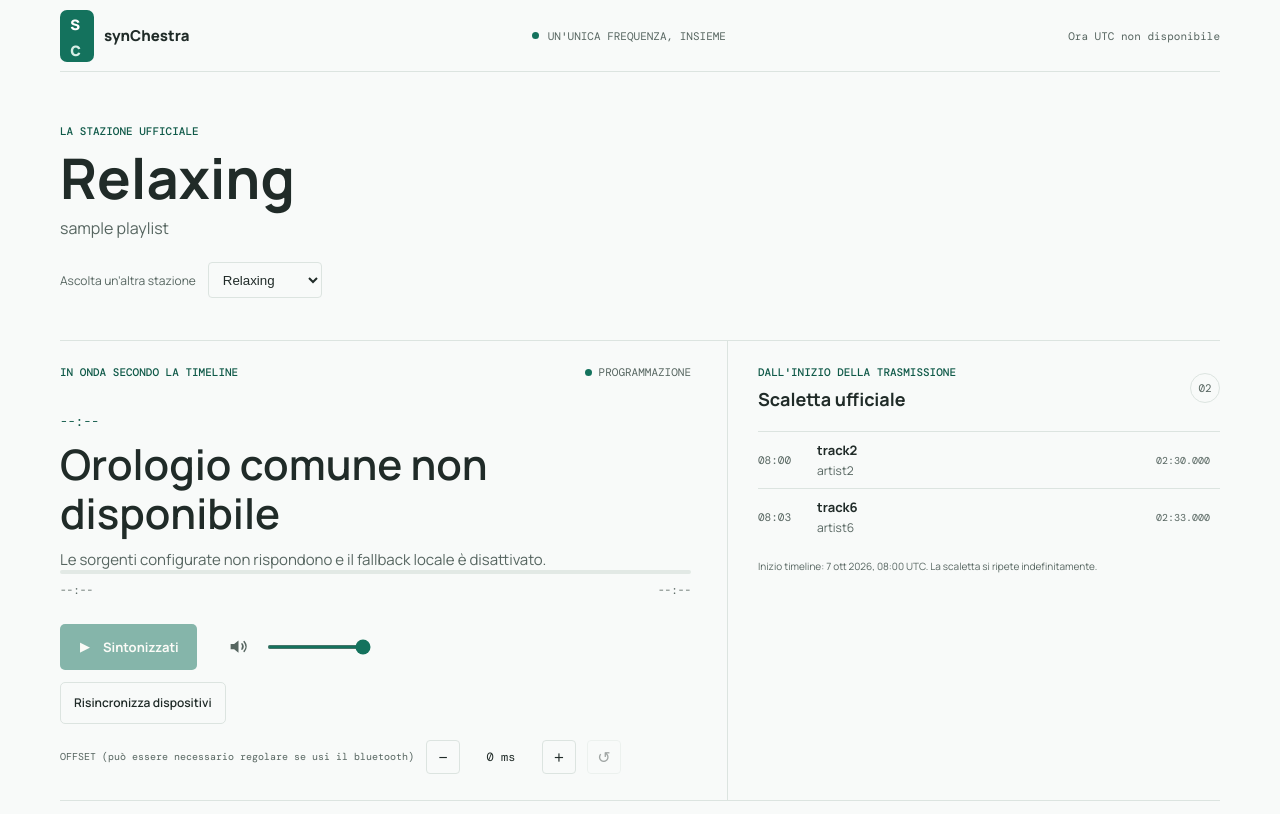
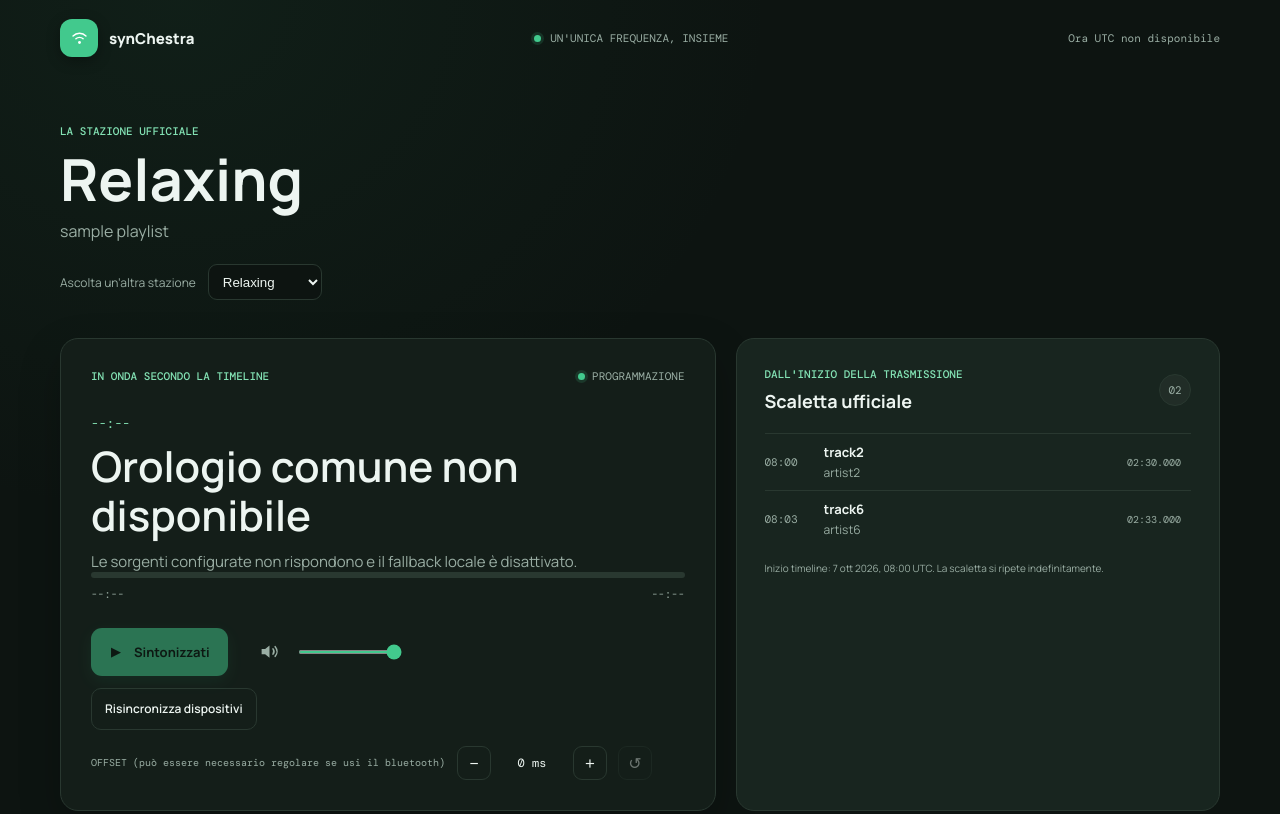
Before and after one commit to interestingStuffs/syncRadio, a plain HTML site: page index.html in a window 1280 px wide. Shown: the top 814 px of the page. Drawn offline with nearby package versions, Linux system fonts and the light colour scheme; no server answers.

Commit message:
renewed style

```diff
--- a/index.html
+++ b/index.html
@@ -3,7 +3,7 @@
   <head>
     <meta charset="utf-8">
     <meta name="viewport" content="width=device-width, initial-scale=1">
-    <meta name="theme-color" content="#f5f3eb">
+    <meta name="theme-color" content="#0d1411">
     <meta name="description" content="Ascolta la stazione radio ufficiale, sincronizzata per tutti.">
     <title>synChestra | Radio condivisa</title>
     <link rel="icon" type="image/svg+xml" href="./favicon.svg">
@@ -13,7 +13,12 @@
   <body>
     <header class="topbar">
       <a class="wordmark" href="./" aria-label="synChestra, pagina iniziale">
-        <span class="wordmark-icon" aria-hidden="true">s<span>c</span></span>
+        <span class="wordmark-icon" aria-hidden="true">
+          <svg viewBox="0 0 64 64" focusable="false">
+            <circle cx="32" cy="43" r="4"></circle>
+            <path d="M22 33a14 14 0 0 1 20 0M14 25a25 25 0 0 1 36 0"></path>
+          </svg>
+        </span>
         <span>synChestra</span>
       </a>
       <div class="broadcast-label"><span class="live-dot"></span> UN'UNICA FREQUENZA, INSIEME</div>
--- a/styles.css
+++ b/styles.css
@@ -1,15 +1,21 @@
 @import url('https://fonts.googleapis.com/css2?family=DM+Mono:wght@400;500&family=Manrope:wght@400;500;600;700;800&display=swap');
 
 :root {
-  color-scheme: light;
-  --paper: #f8faf9;
-  --ink: #202b28;
-  --muted: #566560;
-  --line: #dce4e0;
-  --accent: #14725d;
-  --accent-dark: #105a49;
-  --lime: #e4f1ec;
-  --panel: #f0f4f2;
+  color-scheme: dark;
+  --paper: #0d1411;
+  --ink: #edf5f1;
+  --muted: #9aaea4;
+  --line: #293830;
+  --accent: #42c98d;
+  --accent-dark: #83e2b4;
+  --lime: #1a2b23;
+  --panel: #141e19;
+  --panel-soft: #18251f;
+  --focus: #76e0ae;
+  --good: #80d9a8;
+  --warning: #edbd70;
+  --danger: #f08d82;
+  --shadow: 0 16px 42px rgb(0 0 0 / 22%);
   --mono: 'DM Mono', 'Courier New', monospace;
   --sans: 'Manrope', 'Segoe UI', sans-serif;
 }
@@ -19,7 +25,9 @@
 body {
   margin: 0;
   min-width: 320px;
-  background: var(--paper);
+  background:
+    radial-gradient(ellipse at 14% 0%, rgb(39 104 72 / 13%), transparent 38%),
+    var(--paper);
   color: var(--ink);
   font-family: var(--sans);
   -webkit-font-smoothing: antialiased;
@@ -34,18 +42,17 @@ button, input { font: inherit; }
 }
 
 .topbar {
-  min-height: 72px;
+  min-height: 76px;
   display: flex;
   align-items: center;
   justify-content: space-between;
-  border-bottom: 1px solid var(--line);
   gap: 18px;
 }
 
 .wordmark {
   display: inline-flex;
   align-items: center;
-  gap: 10px;
+  gap: 11px;
   color: var(--ink);
   text-decoration: none;
   font-size: 15px;
@@ -54,20 +61,17 @@ button, input { font: inherit; }
 
 .wordmark-icon {
   display: grid;
-  width: 34px;
+  width: 38px;
   aspect-ratio: 1;
   place-content: center;
-  border-radius: 7px;
+  border-radius: 12px;
   background: var(--accent);
   color: white;
-  font-family: var(--sans);
-  font-size: 19px;
-  font-weight: 700;
-  letter-spacing: 0;
-  padding-right: 3px;
+  box-shadow: 0 4px 14px rgb(0 0 0 / 30%);
 }
 
-.wordmark-icon span { color: #d6eee5; }
+.wordmark-icon svg { width: 23px; height: 23px; fill: currentColor; }
+.wordmark-icon svg path { fill: none; stroke: currentColor; stroke-linecap: round; stroke-width: 4; }
 
 .broadcast-label, .clock-label, .eyebrow, .on-air-indicator, .schedule-count, .page-footer > span:last-child {
   font-family: var(--mono);
@@ -88,11 +92,12 @@ button, input { font: inherit; }
   height: 7px;
   border-radius: 50%;
   background: var(--accent);
+  box-shadow: 0 0 0 3px rgb(66 201 141 / 15%);
 }
 
 .clock-label { color: var(--muted); font-variant-numeric: tabular-nums; }
 
-main { padding-top: 52px; }
+main { padding-top: 48px; }
 
 .station-intro { max-width: 790px; }
 
@@ -105,7 +110,7 @@ main { padding-top: 52px; }
 
 .station-intro h1 {
   margin: 10px 0 8px;
-  font-size: 56px;
+  font-size: clamp(40px, 5vw, 58px);
   font-weight: 700;
   line-height: 1.08;
   overflow-wrap: anywhere;
@@ -134,21 +139,27 @@ main { padding-top: 52px; }
   min-height: 36px;
   padding: 0 30px 0 10px;
   border: 1px solid var(--line);
-  border-radius: 4px;
+  border-radius: 9px;
   background: var(--paper);
   color: var(--ink);
 }
-.station-switcher select:focus-visible { outline: 3px solid #80b9a6; outline-offset: 3px; }
+.station-switcher select:focus-visible { outline: 3px solid var(--focus); outline-offset: 3px; }
 
 .listening-layout {
   display: grid;
   grid-template-columns: minmax(0, 1.15fr) minmax(310px, 0.85fr);
-  margin-top: 42px;
-  border-top: 1px solid var(--line);
-  border-bottom: 1px solid var(--line);
+  gap: 20px;
+  margin-top: 38px;
 }
 
-.now-panel { padding: 24px 36px 26px 0; }
+.now-panel {
+  min-width: 0;
+  padding: 30px;
+  border: 1px solid var(--line);
+  border-radius: 18px;
+  background: var(--panel);
+  box-shadow: var(--shadow);
+}
 
 .panel-heading, .schedule-heading {
   display: flex;
@@ -165,9 +176,9 @@ main { padding-top: 52px; }
   white-space: nowrap;
 }
 
-.on-air-indicator.is-playing span { background: #4b7c3b; }
+.on-air-indicator.is-playing span { background: var(--good); }
 
-.track-info { min-height: 174px; padding-top: 34px; }
+.track-info { min-height: 174px; padding-top: 32px; }
 
 .track-time {
   margin: 0 0 10px;
@@ -179,7 +190,7 @@ main { padding-top: 52px; }
 .track-info h2 {
   max-width: 620px;
   margin: 0;
-  font-size: 42px;
+  font-size: clamp(32px, 3.6vw, 42px);
   font-weight: 600;
   line-height: 1.16;
   overflow-wrap: anywhere;
@@ -187,7 +198,7 @@ main { padding-top: 52px; }
 
 .track-artist { margin: 11px 0 0; color: var(--muted); font-size: 15px; }
 
-.progress-track { height: 4px; overflow: hidden; border-radius: 2px; background: #e2e9e5; }
+.progress-track { height: 6px; overflow: hidden; border-radius: 99px; background: #293830; }
 .progress-track span { display: block; width: 0; height: 100%; border-radius: inherit; background: var(--accent); transition: width 0.5s linear; }
 .track-timing { display: flex; justify-content: space-between; margin-top: 9px; color: var(--muted); font: 11px var(--mono); }
 
@@ -195,23 +206,24 @@ main { padding-top: 52px; }
 
 .tune-button {
   display: inline-flex;
-  min-height: 46px;
+  min-height: 48px;
   align-items: center;
   justify-content: center;
   gap: 12px;
   padding: 0 18px;
   border: 0;
-  border-radius: 5px;
+  border-radius: 11px;
   background: var(--accent);
-  color: #fffdf6;
+  color: #07140d;
   cursor: pointer;
   font-size: 13px;
   font-weight: 700;
-  transition: background-color 160ms ease;
+  box-shadow: 0 5px 16px rgb(40 185 122 / 18%);
+  transition: background-color 160ms ease, transform 160ms ease;
 }
 
-.tune-button:hover:not(:disabled) { background: var(--accent-dark); }
-.tune-button:focus-visible, .sync-reset-button:focus-visible, input:focus-visible { outline: 3px solid #80b9a6; outline-offset: 3px; }
+.tune-button:hover:not(:disabled) { background: var(--accent-dark); transform: translateY(-1px); }
+.tune-button:focus-visible, .sync-reset-button:focus-visible, input:focus-visible { outline: 3px solid var(--focus); outline-offset: 3px; }
 .tune-button:disabled { cursor: not-allowed; opacity: 0.5; }
 .button-icon { width: 13px; text-align: center; font-size: 12px; }
 .tune-button.is-loading .button-icon {
@@ -231,7 +243,7 @@ main { padding-top: 52px; }
   min-height: 42px;
   padding: 0 13px;
   border: 1px solid var(--line);
-  border-radius: 5px;
+  border-radius: 10px;
   background: transparent;
   color: var(--ink);
   cursor: pointer;
@@ -259,7 +271,7 @@ main { padding-top: 52px; }
   cursor: pointer;
 }
 .volume-toggle:hover { color: var(--accent-dark); }
-.volume-toggle:focus-visible { outline: 3px solid #80b9a6; outline-offset: 2px; }
+.volume-toggle:focus-visible { outline: 3px solid var(--focus); outline-offset: 2px; }
 .volume-icon { width: 21px; height: 21px; fill: none; stroke: currentColor; stroke-linecap: round; stroke-linejoin: round; stroke-width: 1.8; }
 .volume-icon > path:first-child { fill: currentColor; stroke: none; }
 .volume-muted { display: none; }
@@ -271,30 +283,30 @@ main { padding-top: 52px; }
 .playback-offset[hidden] { display: none; }
 .offset-label { margin-right: 4px; font: 10px var(--mono); }
 .playback-offset output { min-width: 66px; color: var(--ink); font: 12px var(--mono); font-variant-numeric: tabular-nums; text-align: center; }
-.offset-button, .offset-reset { display: grid; width: 34px; height: 34px; place-items: center; padding: 0; border: 1px solid var(--line); border-radius: 4px; background: transparent; color: var(--ink); cursor: pointer; }
+.offset-button, .offset-reset { display: grid; width: 34px; height: 34px; place-items: center; padding: 0; border: 1px solid var(--line); border-radius: 9px; background: transparent; color: var(--ink); cursor: pointer; }
 .offset-button { font-size: 18px; }
 .offset-reset { margin-left: 3px; font-size: 16px; }
 .offset-button:hover:not(:disabled), .offset-reset:hover:not(:disabled) { border-color: var(--accent); color: var(--accent-dark); }
-.offset-button:focus-visible, .offset-reset:focus-visible { outline: 3px solid #80b9a6; outline-offset: 2px; }
+.offset-button:focus-visible, .offset-reset:focus-visible { outline: 3px solid var(--focus); outline-offset: 2px; }
 .offset-button:disabled, .offset-reset:disabled { cursor: not-allowed; opacity: 0.4; }
 
 .offset-calibration { margin-top: 12px; color: var(--muted); font-size: 12px; }
 .offset-calibration summary { width: fit-content; cursor: pointer; color: var(--accent-dark); }
-.offset-calibration summary:focus-visible, .calibration-button:focus-visible { outline: 3px solid #80b9a6; outline-offset: 3px; }
+.offset-calibration summary:focus-visible, .calibration-button:focus-visible { outline: 3px solid var(--focus); outline-offset: 3px; }
 .calibration-content { max-width: 440px; padding: 8px 0 0; }
 .calibration-content > p { margin: 0 0 10px; line-height: 1.5; }
 .calibration-cue { display: flex; min-height: 26px; align-items: center; gap: 9px; margin: 10px 0; font: 11px var(--mono); }
-.calibration-step { width: 6px; height: 6px; flex: 0 0 auto; border-radius: 50%; background: #c3d2cc; transition: background-color 80ms ease, transform 80ms ease; }
+.calibration-step { width: 6px; height: 6px; flex: 0 0 auto; border-radius: 50%; background: #52665c; transition: background-color 80ms ease, transform 80ms ease; }
 .calibration-step.is-active { transform: scale(1.35); background: var(--accent); }
 .calibration-flash { width: 16px; height: 16px; flex: 0 0 auto; border: 1px solid var(--accent); border-radius: 50%; background: var(--accent); opacity: 0.2; transition: opacity 900ms ease-out, box-shadow 900ms ease-out; }
-.calibration-flash.is-active { opacity: 1; box-shadow: 0 0 0 4px #14725d26; transition: none; }
+.calibration-flash.is-active { opacity: 1; box-shadow: 0 0 0 4px rgb(66 201 141 / 20%); transition: none; }
 .calibration-controls { display: flex; flex-wrap: wrap; gap: 7px; }
-.calibration-button { min-height: 34px; padding: 0 10px; border: 1px solid var(--line); border-radius: 4px; background: transparent; color: var(--ink); cursor: pointer; font-size: 11px; }
+.calibration-button { min-height: 34px; padding: 0 10px; border: 1px solid var(--line); border-radius: 9px; background: transparent; color: var(--ink); cursor: pointer; font-size: 11px; }
 .calibration-button:hover:not(:disabled) { border-color: var(--accent); color: var(--accent-dark); }
 .calibration-button:disabled { cursor: not-allowed; opacity: 0.45; }
 .calibration-status { margin: 9px 0 0 !important; color: var(--muted); font-size: 11px; }
 
-.player-error, .configuration-error { margin: 15px 0 0; color: var(--accent-dark); font-size: 12px; line-height: 1.55; }
+.player-error, .configuration-error { margin: 15px 0 0; color: var(--danger); font-size: 12px; line-height: 1.55; }
 
 .sync-status {
   display: flex;
@@ -308,14 +320,16 @@ main { padding-top: 52px; }
   line-height: 1.5;
 }
 
-.sync-icon { color: #4b7c3b; font-size: 14px; }
-.sync-status.is-fallback, .sync-status.is-error { color: var(--accent-dark); }
-.sync-status.is-fallback .sync-icon, .sync-status.is-error .sync-icon { color: var(--accent); }
+.sync-icon { color: var(--good); font-size: 14px; }
+.sync-status.is-fallback { color: var(--warning); }
+.sync-status.is-error { color: var(--danger); }
+.sync-status.is-fallback .sync-icon { color: var(--warning); }
+.sync-status.is-error .sync-icon { color: var(--danger); }
 
-.sync-diagnostics { margin-top: 16px; border-top: 1px solid var(--line); }
+.sync-diagnostics { margin-top: 16px; border: 1px solid var(--line); border-radius: 14px; padding-inline: 18px; background: var(--panel); }
 .diagnostics-heading { display: flex; min-height: 62px; align-items: center; justify-content: space-between; gap: 12px; padding: 12px 0; cursor: pointer; list-style: none; }
 .diagnostics-heading::-webkit-details-marker { display: none; }
-.diagnostics-heading:focus-visible { outline: 3px solid #80b9a6; outline-offset: 3px; }
+.diagnostics-heading:focus-visible { outline: 3px solid var(--focus); outline-offset: 3px; }
 .diagnostics-copy { display: grid; gap: 5px; }
 .diagnostics-title { color: var(--ink); font-size: 15px; font-weight: 700; }
 .diagnostics-summary-meta { display: flex; flex: 0 0 auto; align-items: center; gap: 10px; }
@@ -323,9 +337,9 @@ main { padding-top: 52px; }
 .sync-diagnostics[open] .diagnostics-chevron { transform: rotate(225deg) translate(-2px, -1px); }
 .sync-diagnostics .sync-status { margin-top: 0; }
 .diagnostics-state { flex: 0 0 auto; padding: 5px 8px; border: 1px solid var(--line); color: var(--muted); font: 11px var(--mono); }
-.diagnostics-state.is-good { border-color: #91a879; color: #426233; }
-.diagnostics-state.is-warning { border-color: #d7aa63; color: #87531e; }
-.diagnostics-state.is-bad { border-color: #d9907e; color: var(--accent-dark); }
+.diagnostics-state.is-good { border-color: #49785d; color: var(--good); }
+.diagnostics-state.is-warning { border-color: #8b6b3f; color: var(--warning); }
+.diagnostics-state.is-bad { border-color: #8b514a; color: var(--danger); }
 .diagnostics-grid { display: grid; grid-template-columns: repeat(2, minmax(0, 1fr)); gap: 16px 20px; margin: 18px 0 0; }
 .sync-diagnostics[open] .diagnostics-grid { margin-top: 0; padding: 4px 0 17px; }
 .diagnostics-grid > div { min-width: 0; }
@@ -336,18 +350,20 @@ main { padding-top: 52px; }
 .diagnostics-attempts li { display: flex; align-items: baseline; justify-content: space-between; gap: 12px; }
 .diagnostic-source { min-width: 0; overflow-wrap: anywhere; }
 .diagnostic-result { flex: 0 1 auto; color: var(--muted); text-align: right; overflow-wrap: anywhere; }
-.diagnostic-attempt-ok .diagnostic-result { color: #426233; }
-.diagnostic-attempt-error .diagnostic-result { color: var(--accent-dark); }
+.diagnostic-attempt-ok .diagnostic-result { color: var(--good); }
+.diagnostic-attempt-error .diagnostic-result { color: var(--danger); }
 .diagnostic-attempt-pending .diagnostic-result, .diagnostic-attempt-skipped .diagnostic-result { color: var(--muted); }
 
 .schedule-panel {
   min-width: 0;
-  padding: 24px 0 22px 30px;
-  border-left: 1px solid var(--line);
+  padding: 28px;
+  border: 1px solid var(--line);
+  border-radius: 18px;
+  background: var(--panel-soft);
 }
 
 .schedule-heading h2 { margin: 8px 0 0; font-size: 18px; font-weight: 700; }
-.schedule-count { display: grid; width: 30px; height: 30px; place-items: center; border: 1px solid var(--line); border-radius: 50%; color: var(--muted); }
+.schedule-count { display: grid; width: 32px; height: 32px; place-items: center; border: 1px solid var(--line); border-radius: 50%; color: var(--muted); background: rgb(255 255 255 / 4%); }
 
 .schedule-list {
   max-height: 350px;
@@ -355,7 +371,7 @@ main { padding-top: 52px; }
   padding: 0;
   overflow-y: auto;
   list-style: none;
-  scrollbar-color: #c4c5b8 transparent;
+  scrollbar-color: #52665c transparent;
   scrollbar-width: thin;
 }
 
@@ -369,8 +385,8 @@ main { padding-top: 52px; }
   border-top: 1px solid var(--line);
 }
 
-.schedule-item.is-current { padding-left: 10px; background: var(--lime); border-color: transparent; }
-.schedule-item.is-past .schedule-track-title, .schedule-item.is-past .schedule-artist { color: #8b8e83; }
+.schedule-item.is-current { padding-left: 10px; border-color: transparent; border-radius: 10px; background: #22342a; box-shadow: 0 3px 12px rgb(0 0 0 / 12%); }
+.schedule-item.is-past .schedule-track-title, .schedule-item.is-past .schedule-artist { color: #82948a; }
 .schedule-item time { color: var(--muted); font: 11px var(--mono); font-variant-numeric: tabular-nums; }
 .schedule-track-title { overflow: hidden; color: var(--ink); font-size: 13px; font-weight: 700; text-overflow: ellipsis; white-space: nowrap; }
 .schedule-artist { overflow: hidden; margin-top: 3px; color: var(--muted); font-size: 12px; text-overflow: ellipsis; white-space: nowrap; }
@@ -384,7 +400,7 @@ main { padding-top: 52px; }
   display: flex;
   justify-content: space-between;
   gap: 20px;
-  padding-block: 22px 30px;
+  padding-block: 24px 32px;
   color: var(--muted);
   font-size: 11px;
 }
@@ -397,8 +413,8 @@ main { padding-top: 52px; }
   .topbar { min-height: 70px; }
   .broadcast-label { display: none; }
   main { padding-top: 40px; }
-  .listening-layout { grid-template-columns: 1fr; margin-top: 38px; }
-  .now-panel { padding: 22px 0 24px; }
+  .listening-layout { grid-template-columns: 1fr; margin-top: 32px; }
+  .now-panel, .schedule-panel { padding: 24px; }
   .track-info { min-height: 136px; }
   .player-controls { display: grid; grid-template-columns: repeat(2, minmax(0, 1fr)); gap: 10px; margin-top: 22px; }
   .tune-button, .sync-reset-button { width: 100%; min-height: 48px; }
@@ -410,7 +426,6 @@ main { padding-top: 52px; }
   .offset-label { width: 100%; margin: 0 0 2px; }
   .offset-button, .offset-reset { width: 44px; height: 44px; }
   .playback-offset output { min-width: 72px; }
-  .schedule-panel { padding: 23px 0 22px; border-top: 1px solid var(--line); border-left: 0; }
   .schedule-list { max-height: 300px; }
   .diagnostics-grid { gap: 14px 12px; }
 }
@@ -419,6 +434,7 @@ main { padding-top: 52px; }
   .topbar, main, .page-footer { width: calc(100% - 32px); }
   .clock-label { font-size: 9px; }
   .station-intro h1 { font-size: 38px; }
+  .now-panel, .schedule-panel { padding: 20px; border-radius: 15px; }
   .panel-heading { align-items: flex-start; flex-direction: column; }
   .track-info h2 { font-size: 32px; }
   .player-controls { gap: 8px; }
```
Also changed, not shown: favicon.svg.
